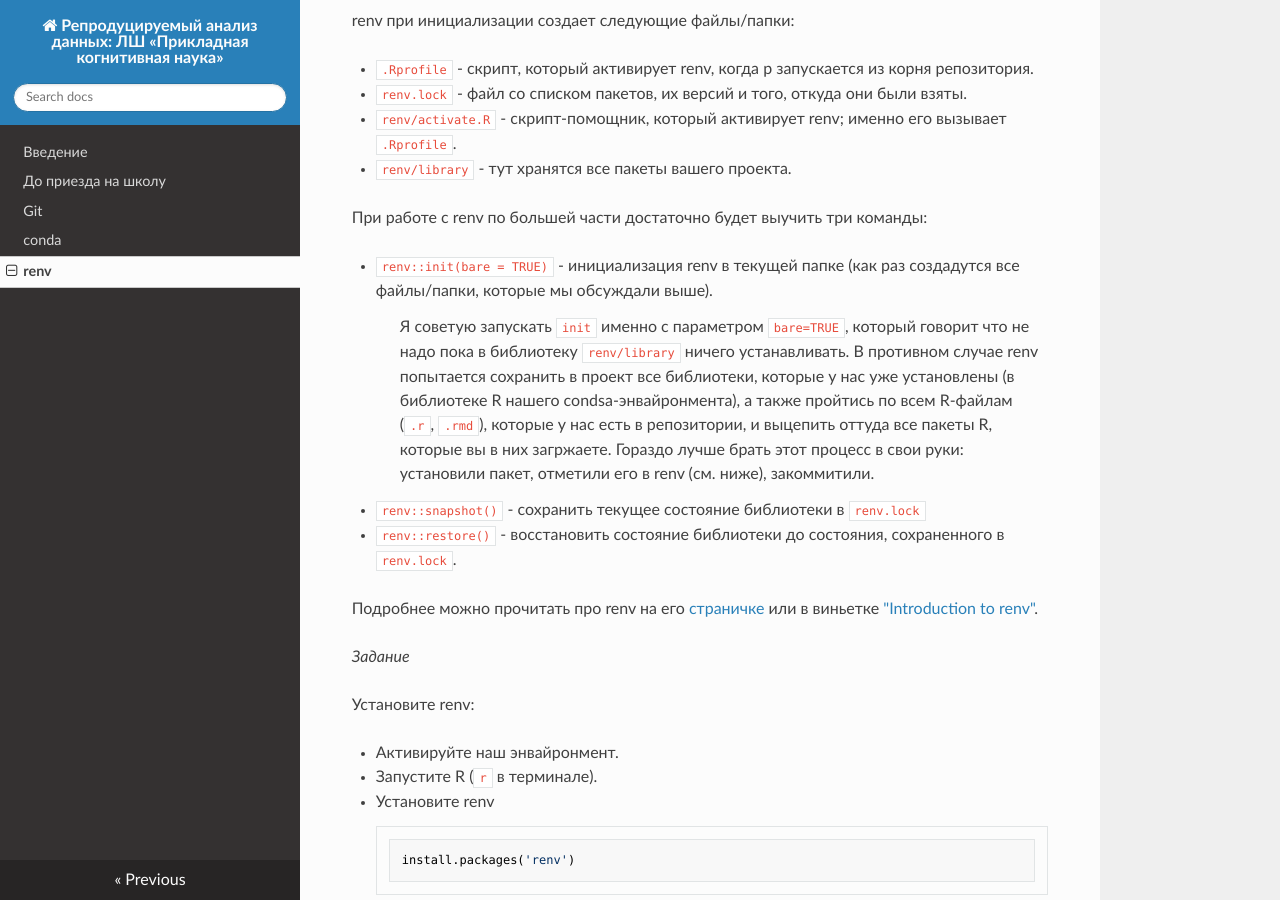
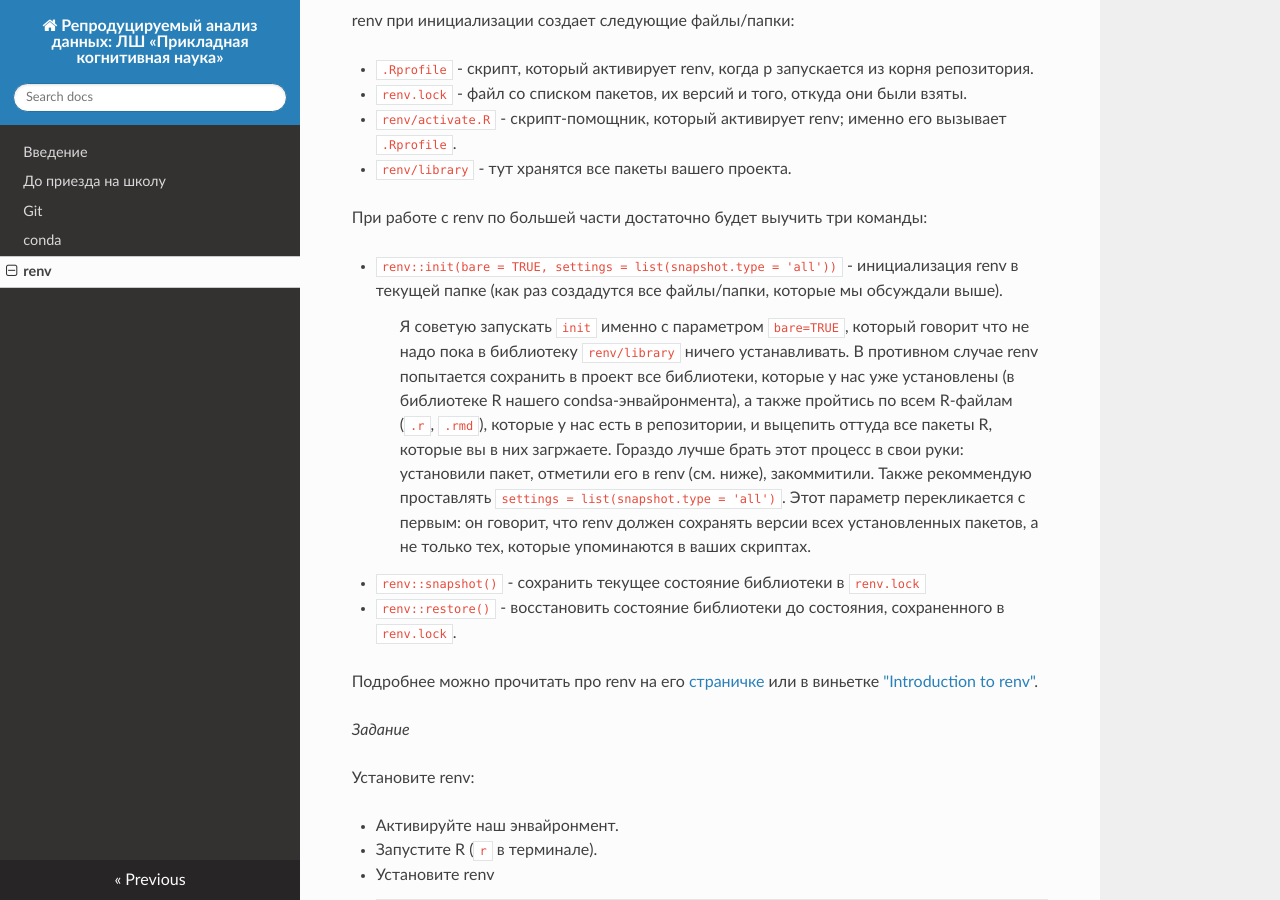
Before and after one commit to kalenkovich/reproducible-data-analysis, an MkDocs documentation site: the page built from website/docs/3_renv.md, in a window 1280 px wide and 900 px high, scrolled down 465 px. Built offline with MkDocs 1.6.1, drawn with Linux system fonts in a browser that asks for light colours; nearby versions of some CDN libraries.

Commit message:
change to full snapshot

```diff
--- a/website/docs/3_renv.md
+++ b/website/docs/3_renv.md
@@ -20,11 +20,12 @@ renv при инициализации создает следующие фай
 
 При работе с renv по большей части достаточно будет выучить три команды:
 
-- `renv::init(bare = TRUE)` - инициализация renv в текущей папке (как раз создадутся все файлы/папки, которые мы обсуждали выше).
+- `renv::init(bare = TRUE, settings = list(snapshot.type = 'all'))` - инициализация renv в текущей папке (как раз создадутся все файлы/папки, которые мы обсуждали выше).
 
 	> Я советую запускать `init` именно с параметром `bare=TRUE`, который говорит что не надо пока в библиотеку `renv/library` ничего устанавливать.
 	> В противном случае renv попытается сохранить в проект все библиотеки, которые у нас уже установлены (в библиотеке R нашего condsa-энвайронмента), а также пройтись по всем R-файлам (`.r`, `.rmd`), которые у нас есть в репозитории, и выцепить оттуда все пакеты R, которые вы в них загржаете.
 	> Гораздо лучше брать этот процесс в свои руки: установили пакет, отметили его в renv (см. ниже), закоммитили.
+	> Также рекоммендую проставлять `settings = list(snapshot.type = 'all')`. Этот параметр перекликается с первым: он говорит, что renv должен сохранять версии всех установленных пакетов, а не только тех, которые упоминаются в ваших скриптах.
 
 - `renv::snapshot()` - сохранить текущее состояние библиотеки в `renv.lock`
 - `renv::restore()` - восстановить состояние библиотеки до состояния, сохраненного в `renv.lock`.
```
